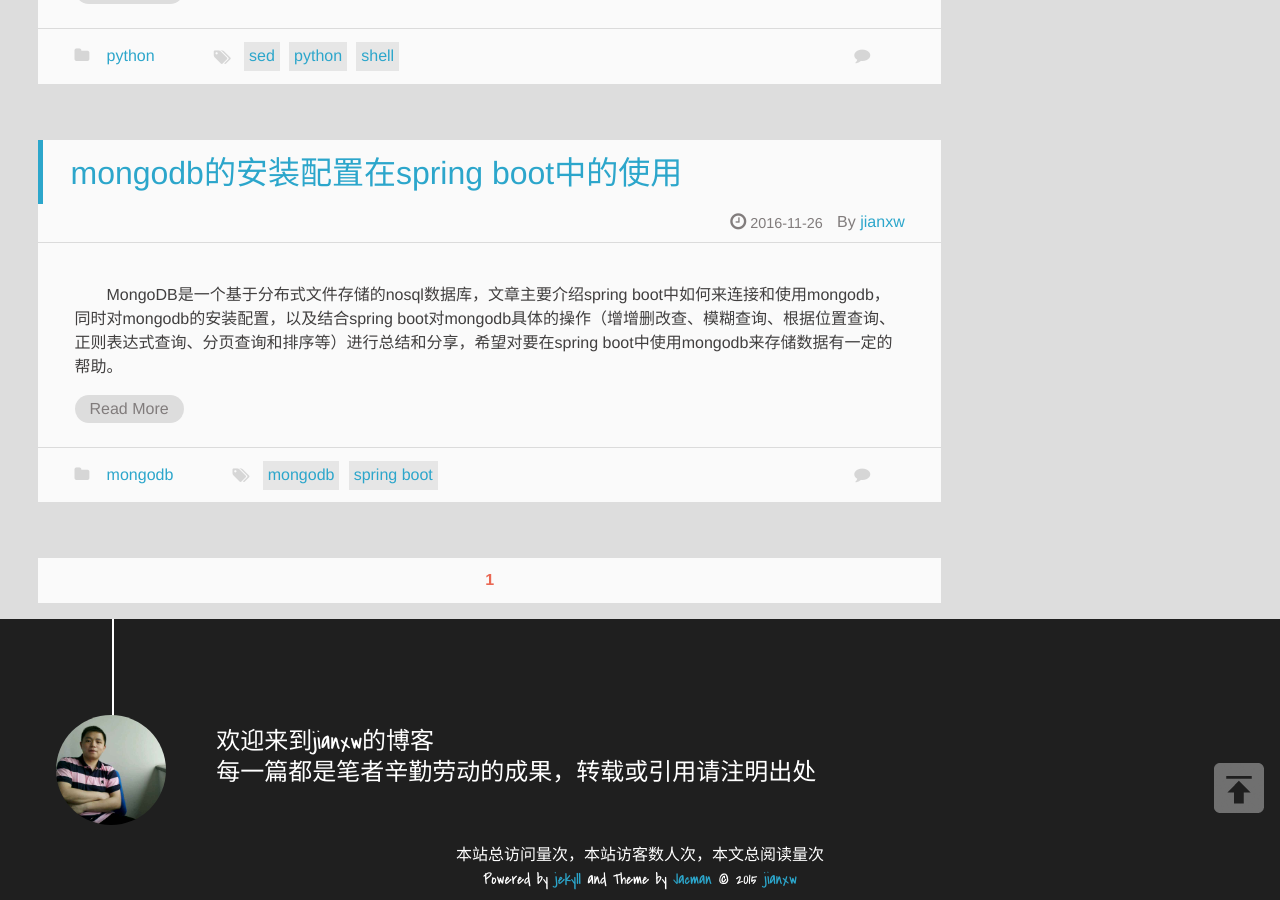
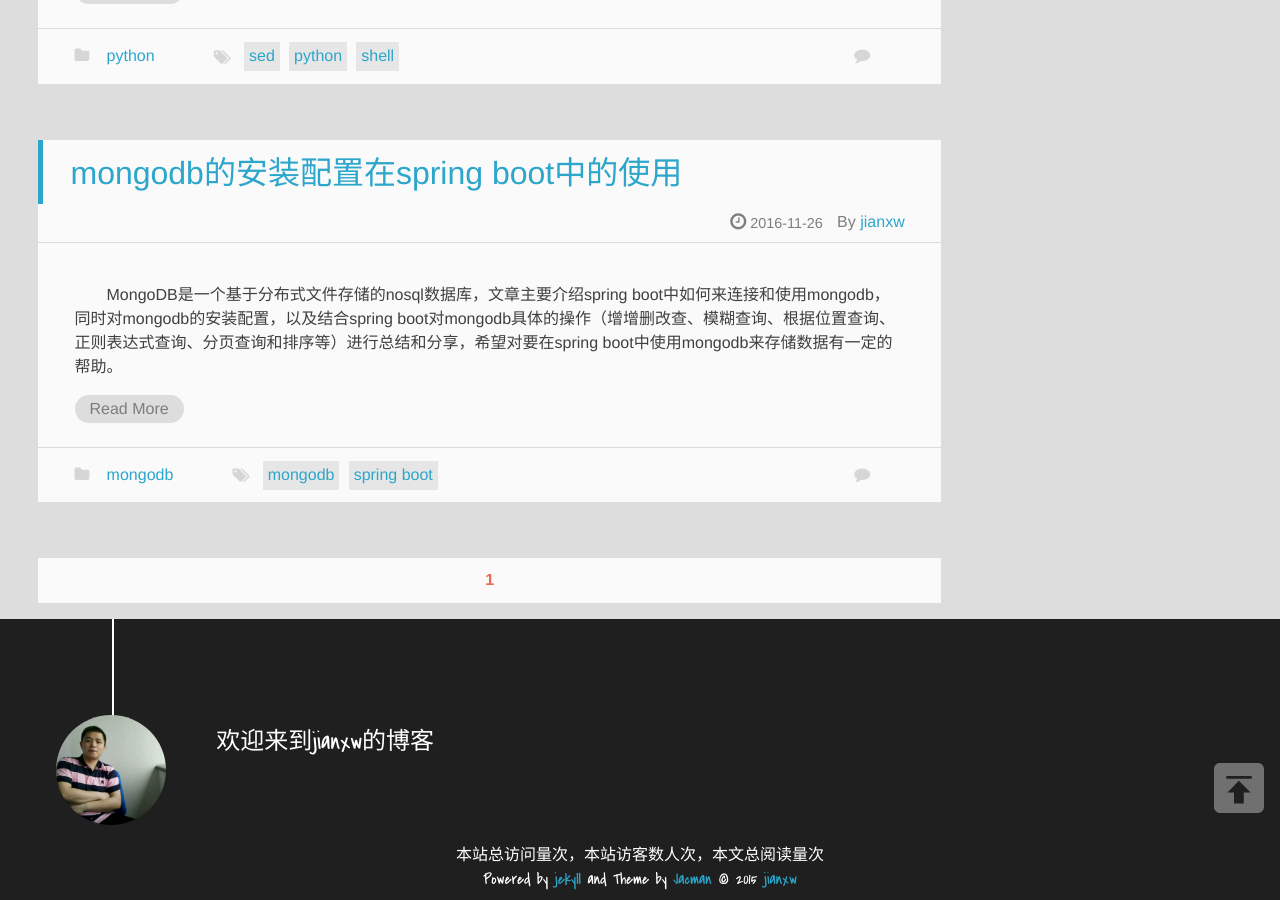
Before and after one commit to jianxw/jianxw.github.io, a Jekyll site: the page built from index.html, in a window 1280 px wide and 900 px high, scrolled down 1871 px. Built offline with Jekyll 4.4.1, drawn with Linux system fonts in a browser that asks for light colours; the list of posts is cut into pages by our own code; comment, search, counter and statistics services are not loaded; part of the change alters nothing that is shown.

Commit message:
修改博客的描述

```diff
--- a/_config.yml
+++ b/_config.yml
@@ -91,7 +91,7 @@ mathjax: true      #enable mathjax if true
 author:
   name: jianxw      ## e.g.
   intro_line1:  "欢迎来到jianxw的博客"    ## your introduction on the bottom of the page
-  intro_line2:  "每一篇都是笔者辛勤劳动的成果，转载或引用请注明出处"  ## the 2nd line
+#  intro_line2:  "每一篇都是笔者辛勤劳动的成果，转载或引用请注明出处"  ## the 2nd line
   weibo:      ## e.g. wuchong1014 or 2176287895 for http://weibo.com/2176287895
   weibo_verifier:  ## e.g. b3593ceb Your weibo-show widget verifier ,if you use weibo-show it is needed.
   tsina:      ## e.g. 2176287895  Your weibo ID,It will be used in share button.
```
